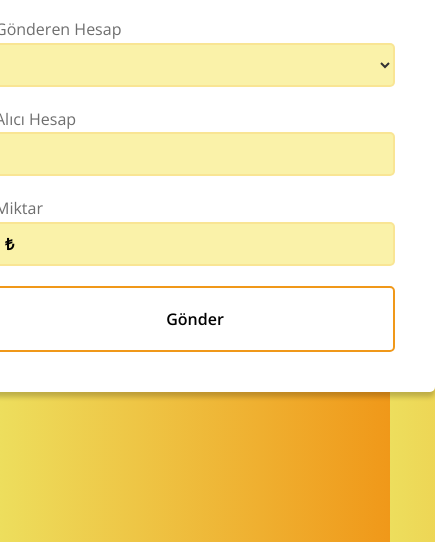
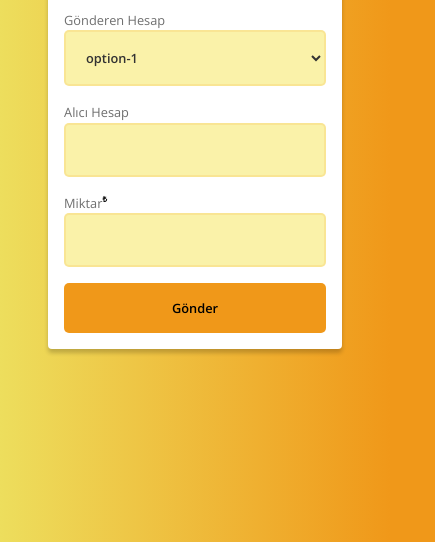
Before and after one commit to kodin21/eft-uygulamasi-week1-homework-yusufcmlt, a website built with Parcel: page index.html in a window 390 px wide. Shown: the part 302-844 px from the top of the page, 435 px wide, since content can reach past the window. Built offline with nearby package versions, Linux system fonts and the light colour scheme.

Commit message:
disabled button , kullanilmayan stilleri silme

```diff
--- a/style.css
+++ b/style.css
@@ -76,13 +76,6 @@ h2 {
   flex-wrap: wrap;
   position: relative;
 }
-b {
-  position: absolute;
-  top: 3.6rem;
-  left: 1rem;
-  font-size: 1.6rem;
-  font-weight: 700;
-}
 
 .form__label {
   font-size: 1.6rem;
@@ -92,7 +85,7 @@ b {
 
 .form__input {
   flex: 0 0 100%;
-  height: 3.5rem;
+
   border: 2px solid #f0961925;
 
   background-color: #faf2a9;
@@ -104,6 +97,7 @@ b {
 
   font-size: 1.6rem;
   font-weight: 600;
+  font-family: inherit;
   color: #333;
 }
 
@@ -113,9 +107,6 @@ b {
 }
 .form__input:invalid {
   border-bottom: 2px solid red;
-}
-
-.form__select {
 }
 
 .form__btn {
@@ -128,13 +119,38 @@ b {
   font-weight: 600;
   font-family: inherit;
   font-size: 1.6rem;
-  border: 2px solid #f09819;
-  background-color: transparent;
+
+  background-color: #f09819;
+  cursor: pointer;
 
   transition: 0.3s;
 }
 
 .form__btn:hover {
-  background-color: #f09819;
-  border: 2px solid transparent;
+  background-color: #d48617;
 }
+.form__btn:active {
+  transform: translateY(2px);
+}
+.form__btn:disabled {
+  background-color: #333;
+  color: white;
+}
+.form__btn:disabled:active {
+  transform: translate(0);
+}
+
+@media only screen and (max-width: 1024px) {
+  html {
+    font-size: 50%;
+  }
+  body {
+    align-content: center;
+  }
+  .form__container {
+    padding: 2rem;
+  }
+  .form {
+    width: 100%;
+  }
+}
```
